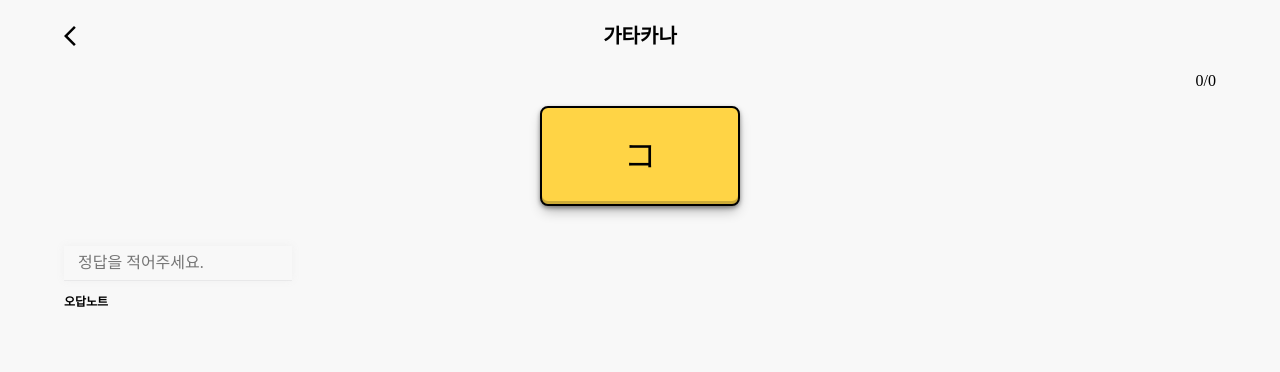
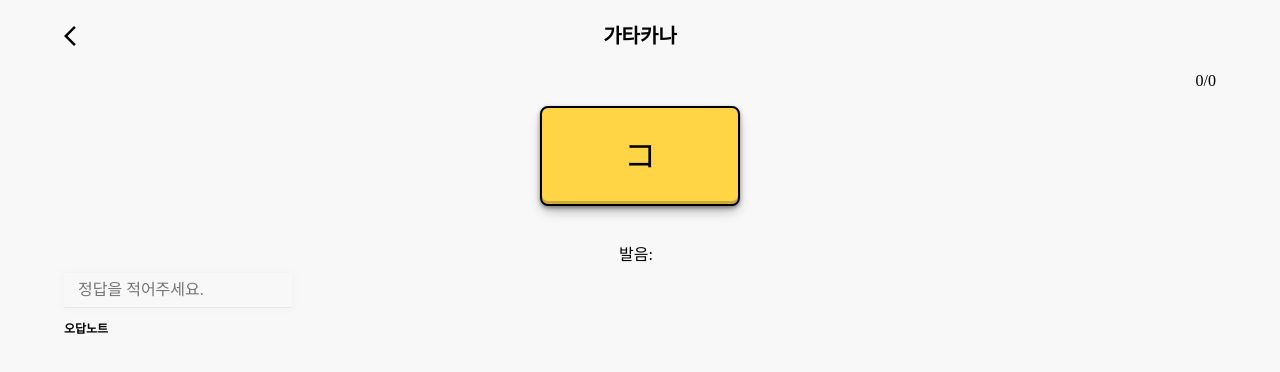
Before and after one commit to TheKany/study-japanese, a Next.js app: page /Study/Gata in a window 1280 px wide. Shown: the top 372 px of the page. Built offline with nearby package versions, Linux system fonts and the light colour scheme.

Commit message:
정답 보여주기 기능 추가

```diff
--- a/src/components/Feature/StudyPage/index.tsx
+++ b/src/components/Feature/StudyPage/index.tsx
@@ -14,6 +14,7 @@ const StudyPage = ({ dataPath }: { dataPath: string }) => {
   const [currentQuestion, setCurrentQuestion] = useState<LangType | null>(null);
   const [userAnswer, setUserAnswer] = useState("");
   const [isCorrect, setIsCorrect] = useState<string>("대기");
+  const [rightAnswer, setRightAnswer] = useState<string>("");
   const [score, setScore] = useState({ total: 0, currect: 0 });
   const [history, setHistory] = useState<{ currect: boolean; word: string }[]>(
     []
@@ -42,6 +43,7 @@ const StudyPage = ({ dataPath }: { dataPath: string }) => {
 
   const handleNextQuestion = () => {
     setUserAnswer("");
+
     if (inputRef.current) {
       inputRef.current.value = "";
       inputRef.current.focus();
@@ -75,6 +77,12 @@ const StudyPage = ({ dataPath }: { dataPath: string }) => {
       ]);
     } else {
       setIsCorrect(currentQuestion.word);
+      setRightAnswer(currentQuestion.speakWord);
+
+      setTimeout(() => {
+        setRightAnswer('');
+      },1000)
+
       setHistory((prev) => [
         ...prev,
         { currect: false, word: currentQuestion.word },
@@ -124,6 +132,11 @@ const StudyPage = ({ dataPath }: { dataPath: string }) => {
         {currentQuestion ? currentQuestion.word : "..."}
       </QuestionBox>
 
+      <RightAnswerBox>
+        <span>발음: </span>
+        <span>{rightAnswer}</span>
+      </RightAnswerBox>
+
       {/* 답 입력 */}
       <AnswerBox>
         <form
@@ -156,6 +169,18 @@ const StudyPage = ({ dataPath }: { dataPath: string }) => {
 };
 
 export default StudyPage;
+
+const RightAnswerBox = styled.div`
+  display: flex;
+  justify-content: center;
+  align-items: center;
+  gap: 8px;
+
+  & span:nth-child(2) {
+    font-size: 18px;
+    font-weight: 700;
+  }
+`
 
 const InfoContainer = styled.div`
   width: 100%;
```
